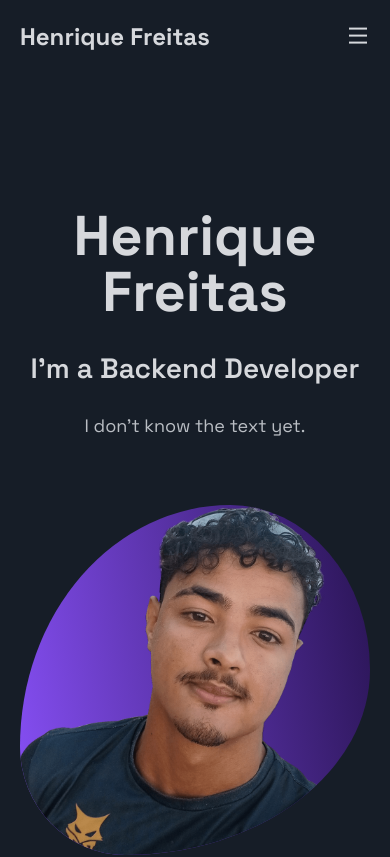
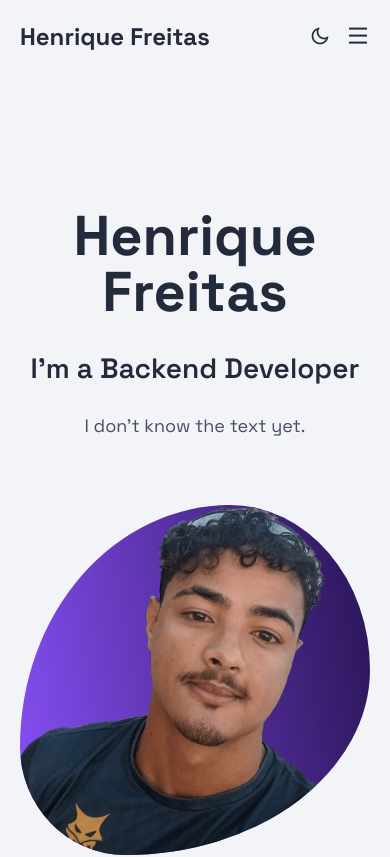
Before and after one commit to louishb7/portfolio-site, a website: page index.html in a window 390 px wide. Shown: the top 857 px of the page. Drawn offline with nearby package versions, Linux system fonts and the light colour scheme.

Commit message:
feat: add persistent light and dark themes

```diff
--- a/assets/css/styles.css
+++ b/assets/css/styles.css
@@ -13,11 +13,13 @@
   --text-color: hsl(var(--second-hue), 8%, 75%);
   --body-color: hsl(var(--second-hue), 28%, 12%);
   --white-color: hsl(var(--second-hue), 8%, 100%);
+  --gradient-color: var(--white-color);
+  --gradient-text-fill: hsla(var(--second-hue), 8%, 85%, 0.2);
 
   --first-gradient: linear-gradient(
     150deg,
     var(--first-color) 0%,
-    var(--white-color) 100%
+    var(--gradient-color) 100%
   );
   --second-gradient: linear-gradient(
     260deg,
@@ -41,6 +43,14 @@
   --font-medium: 500;
   --font-semi-bold: 600;
   --font-bold: 700;
+}
+
+[data-theme="light"] {
+  --title-color: hsl(var(--second-hue), 28%, 18%);
+  --text-color: hsl(var(--second-hue), 18%, 32%);
+  --body-color: hsl(var(--second-hue), 28%, 96%);
+  --gradient-color: var(--title-color);
+  --gradient-text-fill: hsla(var(--second-hue), 28%, 18%, 0.2);
 }
 
 /*=============== BASE ===============*/
@@ -176,6 +186,12 @@ img {
   margin-left: auto;
 }
 
+.nav-actions {
+  display: flex;
+  align-items: center;
+  column-gap: 1rem;
+}
+
 .nav-list {
   column-gap: 2.75rem;
 }
@@ -192,6 +208,13 @@ img {
 .nav-toggle,
 .nav-close {
   display: none;
+}
+
+.theme-toggle {
+  display: inline-flex;
+  color: var(--title-color);
+  cursor: pointer;
+  font-size: 1.25rem;
 }
 
 /*=============== MAIN ===============*/
@@ -253,7 +276,7 @@ img {
 }
 
 .text-gradient {
-  -webkit-text-fill-color: hsla(var(--second-hue), 8%, 85%, 0.2);
+  -webkit-text-fill-color: var(--gradient-text-fill);
   background: var(--first-gradient);
   background-clip: text;
   background-size: 0% 100%;
@@ -290,7 +313,7 @@ img {
   }
 
   .nav-toggle {
-    margin-left: auto;
+    margin-left: 0;
   }
 
   .nav-menu {
--- a/assets/js/main.js
+++ b/assets/js/main.js
@@ -2,6 +2,38 @@ const navMenu = document.getElementById("nav-menu");
 const navToggle = document.querySelector(".nav-toggle");
 const navClose = document.querySelector(".nav-close");
 const navLinks = document.querySelectorAll(".nav-link");
+const themeToggle = document.querySelector(".theme-toggle");
+const themeIcon = themeToggle?.querySelector("i");
+
+function updateThemeToggle(theme) {
+  if (!themeToggle || !themeIcon) return;
+
+  const isDark = theme === "dark";
+  themeIcon.className = isDark ? "ri-sun-line" : "ri-moon-line";
+  themeToggle.setAttribute(
+    "aria-label",
+    isDark ? "Switch to light theme" : "Switch to dark theme",
+  );
+}
+
+function setTheme(theme) {
+  document.documentElement.dataset.theme = theme;
+
+  try {
+    localStorage.setItem("portfolio-theme", theme);
+  } catch {}
+
+  updateThemeToggle(theme);
+}
+
+const currentTheme = document.documentElement.dataset.theme || "dark";
+updateThemeToggle(currentTheme);
+
+themeToggle?.addEventListener("click", () => {
+  setTheme(
+    document.documentElement.dataset.theme === "dark" ? "light" : "dark",
+  );
+});
 
 function setMenuState(isOpen) {
   if (!navMenu || !navToggle) return;
--- a/index.html
+++ b/index.html
@@ -3,6 +3,24 @@
   <head>
     <meta charset="UTF-8" />
     <meta name="viewport" content="width=device-width, initial-scale=1.0" />
+
+    <script>
+      (() => {
+        try {
+          const savedTheme = localStorage.getItem("portfolio-theme");
+          const theme =
+            savedTheme === "light" || savedTheme === "dark"
+              ? savedTheme
+              : window.matchMedia("(prefers-color-scheme: light)").matches
+                ? "light"
+                : "dark";
+
+          document.documentElement.dataset.theme = theme;
+        } catch {
+          document.documentElement.dataset.theme = "dark";
+        }
+      })();
+    </script>
 
     <!--=============== REMIXICON ===============-->
     <link
@@ -45,6 +63,11 @@
           </button>
         </div>
 
+        <div class="nav-actions">
+          <button class="theme-toggle" type="button" aria-label="Switch theme">
+            <i class="ri-sun-line" aria-hidden="true"></i>
+          </button>
+
           <button
             class="nav-toggle"
             type="button"
@@ -54,6 +77,7 @@
           >
             <i class="ri-menu-line" aria-hidden="true"></i>
           </button>
+        </div>
       </nav>
     </header>
 
```
Lines whose indentation alone changed are shown as unchanged.
